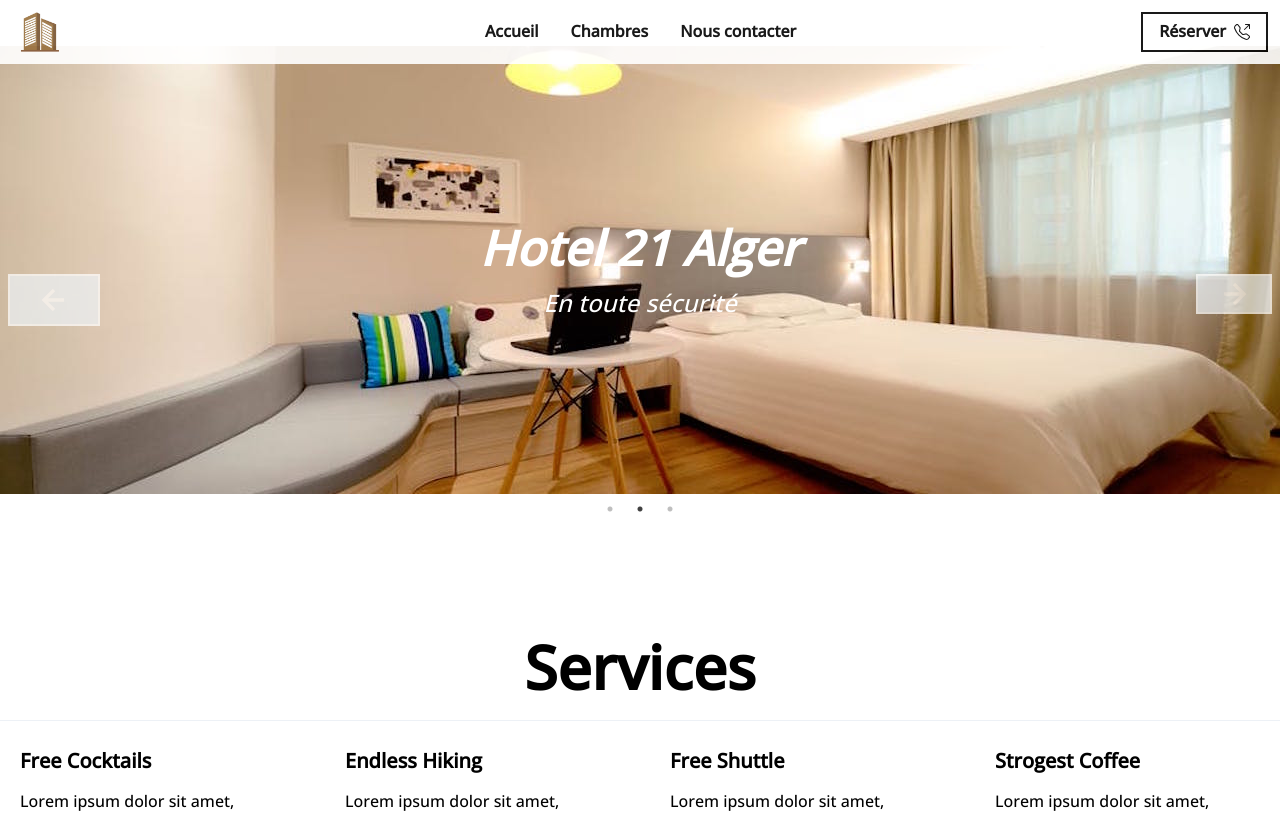
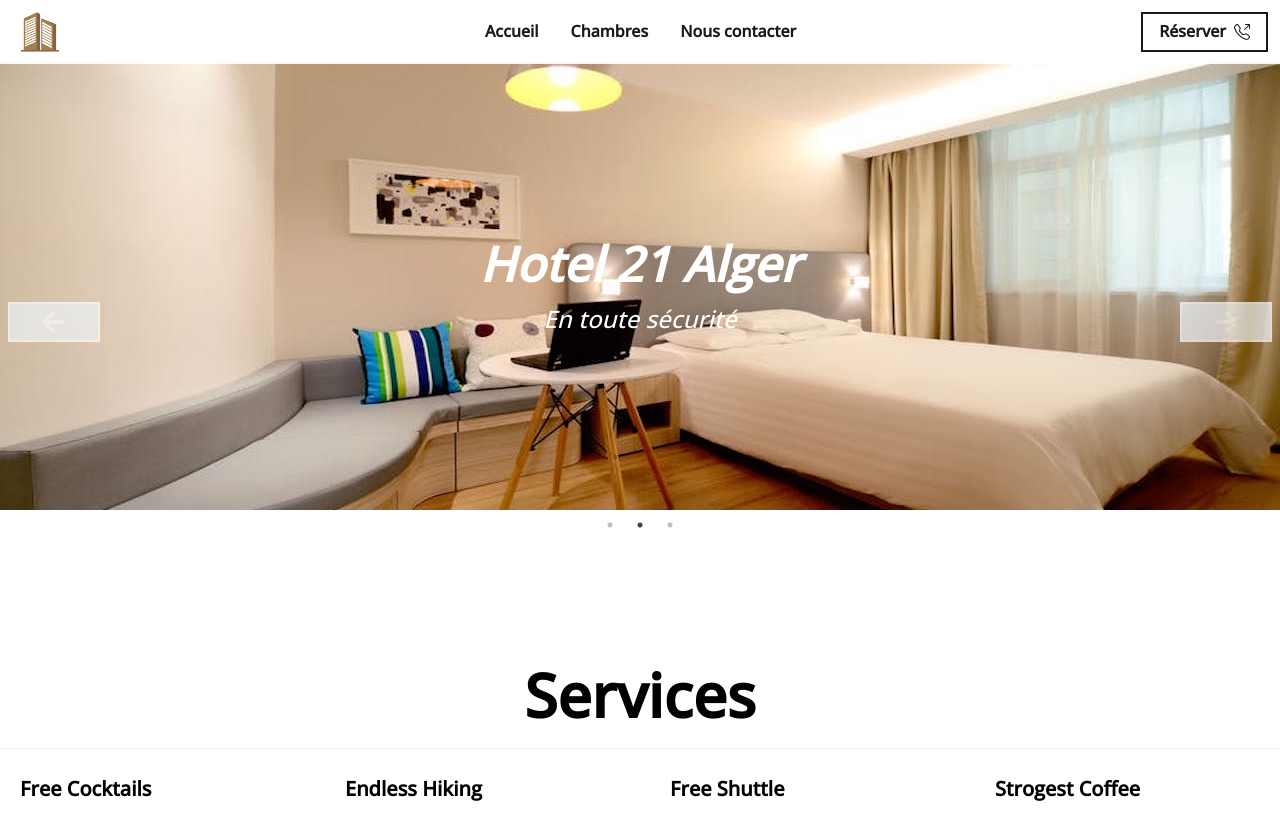
Before and after one commit to nemo256/hotel, a Next.js app: page / in a window 1280 px wide. Shown: the top 813 px of the page. Built offline with nearby package versions, Linux system fonts and the light colour scheme.

Commit message:
Fixed button sizes...

```diff
--- a/src/components/accueil/Hero.js
+++ b/src/components/accueil/Hero.js
@@ -56,7 +56,7 @@ export default function Hero() {
       height='600px'
       width='full'
       overflow='hidden'
-      mt={[-10, -55, -70]}
+      mt={[-10, -42, -42]}
     >
       {/* CSS files for react-slick */}
       <link
@@ -76,7 +76,8 @@ export default function Hero() {
           position='relative'
           color='white'
           top={[425, 280]}
-          p={[4, 6, 6, 6, 6, 6]}
+          px={[4, 6, 6, 6, 6, 6]}
+          py={[2, 4, 4, 4, 4, 4]}
           mx={2}
           zIndex={2}
           opacity={0.7}
@@ -102,7 +103,8 @@ export default function Hero() {
           position='relative'
           color='white'
           top={[425, 280]}
-          p={[4, 4, 4, 4, 4, 4]}
+          px={[4, 6, 6, 6, 6, 6]}
+          py={[2, 4, 4, 4, 4, 4]}
           mx={2}
           zIndex={2}
           opacity={0.7}
```
